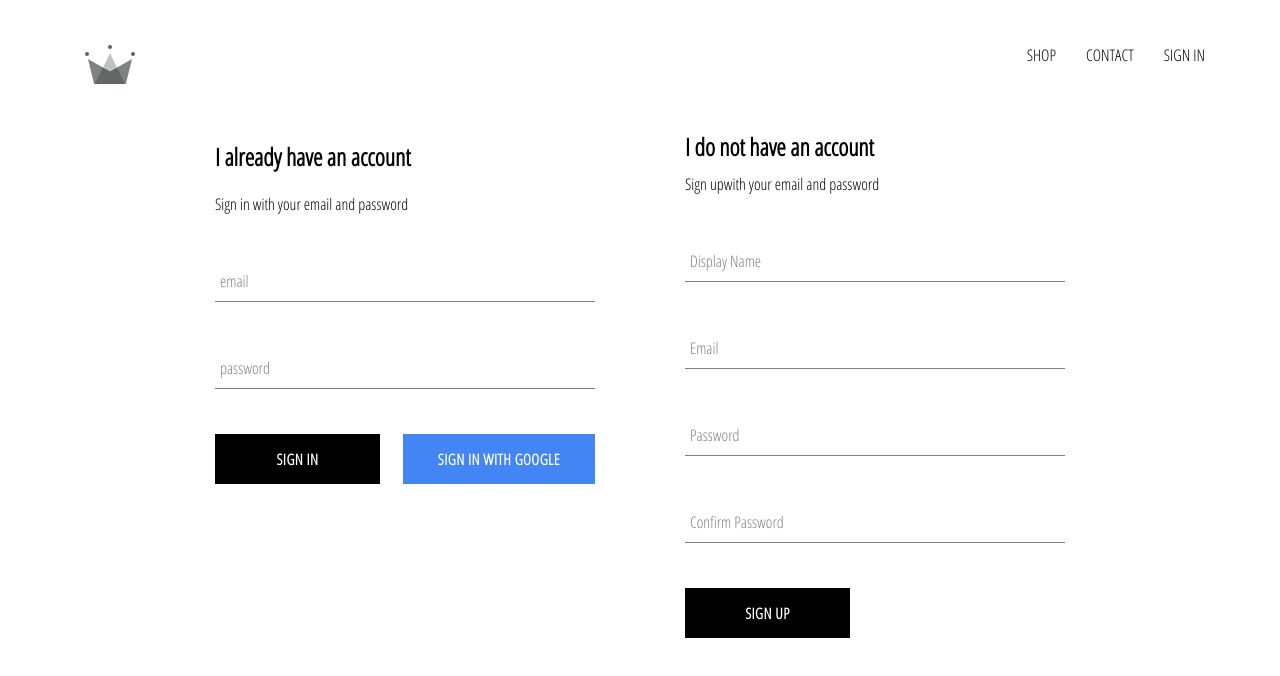
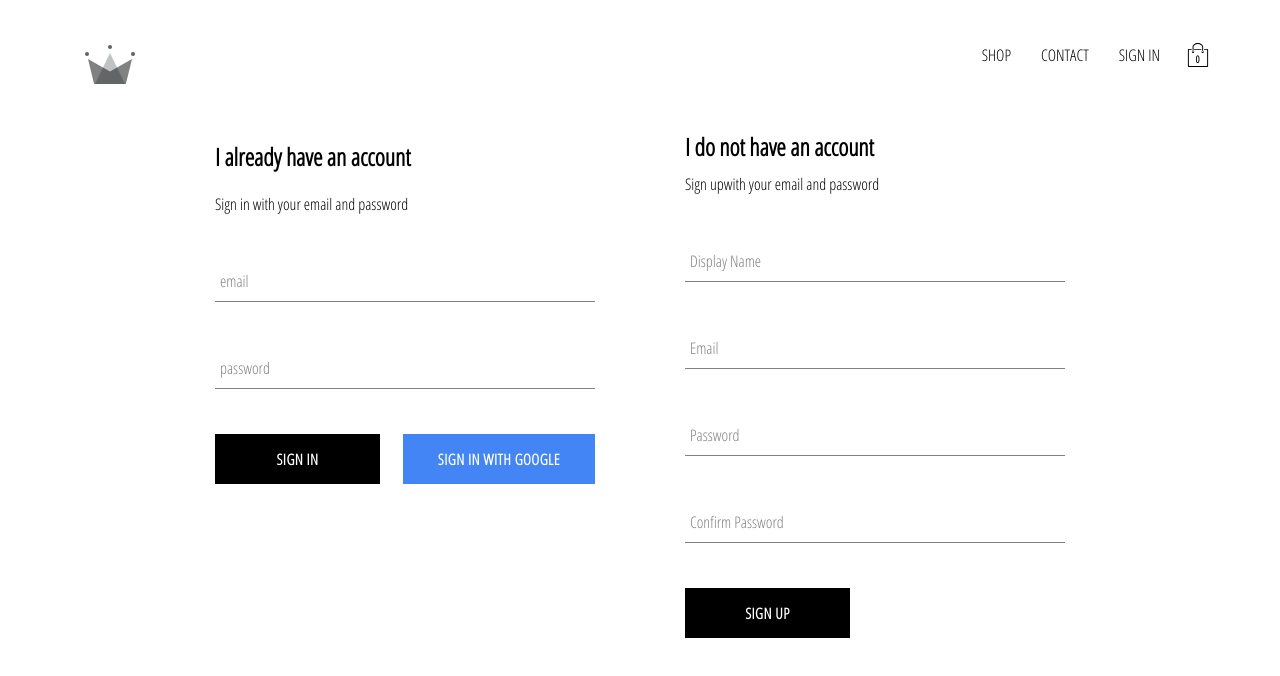
Before and after one commit to Djigo/57-clothing, a React (Create React App) app: page /signin in a window 1280 px wide. Shown: the top 676 px of the page. Built offline with nearby package versions, Linux system fonts and the light colour scheme; no server answers.

Commit message:
added cartIcon and cart-dropdown components to our app. Also implemented cart reducer

```diff
--- /dev/null
+++ b/src/components/cart-dropdown/cart-dropdown.component.jsx
@@ -0,0 +1,14 @@
+import React from 'react';
+
+import CustomButton from '../custom-button/custom-button.component';
+
+import './cart-dropdown.styles.scss';
+
+const CartDropdown = () => (
+    <div className='cart-dropdown'>
+			<div className='cart-items' />
+			<CustomButton>GO TO CHECKOUT</CustomButton>
+    </div>
+)
+
+export default CartDropdown;
--- /dev/null
+++ b/src/components/cart-dropdown/cart-dropdown.styles.scss
@@ -0,0 +1,24 @@
+.cart-dropdown {
+  position: absolute;
+  width: 240px;
+  height: 340px;
+  display: flex;
+  flex-direction: column;
+  padding: 20px;
+  border: 1px solid black;
+  background-color: white;
+  top: 90px;
+  right: 40px;
+  z-index: 5;
+
+  .cart-items {
+    height: 240px;
+    display: flex;
+    flex-direction: column;
+    overflow: scroll;
+  }
+
+  button {
+    margin-top: auto;
+  }
+}
--- /dev/null
+++ b/src/components/cart-icon/cart-icon.component.jsx
@@ -0,0 +1,24 @@
+import React from "react";
+import { connect } from "react-redux";
+
+import { toggleCartHidden } from "../../redux/cart/cart.actions";
+
+import { ReactComponent as ShoppingIcon } from "../../assets/shopping-bag.svg";
+
+import "./cart-icon.styles.scss";
+
+const CartIcon = ({ toggleCartHidden }) => (
+  <div className="cart-icon" onClick={toggleCartHidden}>
+    <ShoppingIcon className="shopping-icon" />
+    <span className="item-count">0</span>
+  </div>
+);
+
+const mapDispatchToProps = (dispatch) => ({
+  toggleCartHidden: () => dispatch(toggleCartHidden())
+});
+
+export default connect(
+    null,
+    mapDispatchToProps
+    )(CartIcon);
--- /dev/null
+++ b/src/components/cart-icon/cart-icon.styles.scss
@@ -0,0 +1,21 @@
+.cart-icon {
+  width: 45px;
+  height: 45px;
+  position: relative;
+  display: flex;
+  align-items: center;
+  justify-content: center;
+  cursor: pointer;
+
+  .shopping-icon {
+    width: 24px;
+    height: 24px;
+  }
+
+  .item-count {
+    position: absolute;
+    font-size: 10px;
+    font-weight: bold;
+    bottom: 12px;
+  }
+}
--- a/src/components/header/header.component.jsx
+++ b/src/components/header/header.component.jsx
@@ -3,12 +3,14 @@ import { Link } from 'react-router-dom';
 import { connect } from 'react-redux';
 
 import { auth } from '../../firebase/firebase.utils';
+import CartIcon from '../cart-icon/cart-icon.component';
+import CartDropdown from '../cart-dropdown/cart-dropdown.component';
 
 import { ReactComponent as Logo } from '../../assets/crown.svg';
 
 import './header.styles.scss';
 
-const Header = ({ currentUser }) => (
+const Header = ({ currentUser, hidden }) => (
 <div className='header'>
 <Link className='logo-container' to="/">
 <Logo className='logo'/>
@@ -26,14 +28,20 @@ CONTACT
     :
     <Link className='option' to='/signin'>SIGN IN</Link>
 }
+<CartIcon/>
 </div>
+{
+  hidden ? null :
+  <CartDropdown/>
+}
 
 </div>
 
 );
 
-const mapStateToProps = state => ({
-    currentUser:state.user.currentUser
+const mapStateToProps = ({user: { currentUser }, cart: { hidden } }) => ({
+    currentUser,
+    hidden
 })
 
 export default connect(mapStateToProps)(Header);
--- /dev/null
+++ b/src/redux/cart/cart.actions.js
@@ -0,0 +1,5 @@
+import CartActionTypes from './cart.types';
+
+export const toggleCartHidden = () => ({
+    type: CartActionTypes.TOGGLE_CART_HIDDEN
+});
--- /dev/null
+++ b/src/redux/cart/cart.reducer.js
@@ -0,0 +1,19 @@
+import CartActionTypes from './cart.types';
+
+const INITIAL_STATE = {
+    hidden: true
+};
+
+const cartReducer = (state = INITIAL_STATE, action) => {
+    switch(action.type){
+        case CartActionTypes.TOGGLE_CART_HIDDEN:
+            return {
+                ...state,
+                hidden: !state.hidden
+            }
+        default:
+            return state;
+    }
+}
+
+export default cartReducer;
--- /dev/null
+++ b/src/redux/cart/cart.types.js
@@ -0,0 +1,5 @@
+const CartActionTypes = {
+    TOGGLE_CART_HIDDEN: 'TOGGLE_CART_HIDDEN'
+}
+
+export default CartActionTypes;
--- a/src/redux/root-reducer.js
+++ b/src/redux/root-reducer.js
@@ -1,7 +1,9 @@
 import { combineReducers } from 'redux';
 
 import userReducer from './user/user.reducer';
+import cartReducer from './cart/cart.reducer';
 
 export default combineReducers({
-    user: userReducer
+    user: userReducer,
+    cart: cartReducer
 });
```
Also changed, not shown: src/assets/shopping-bag.svg (added).
